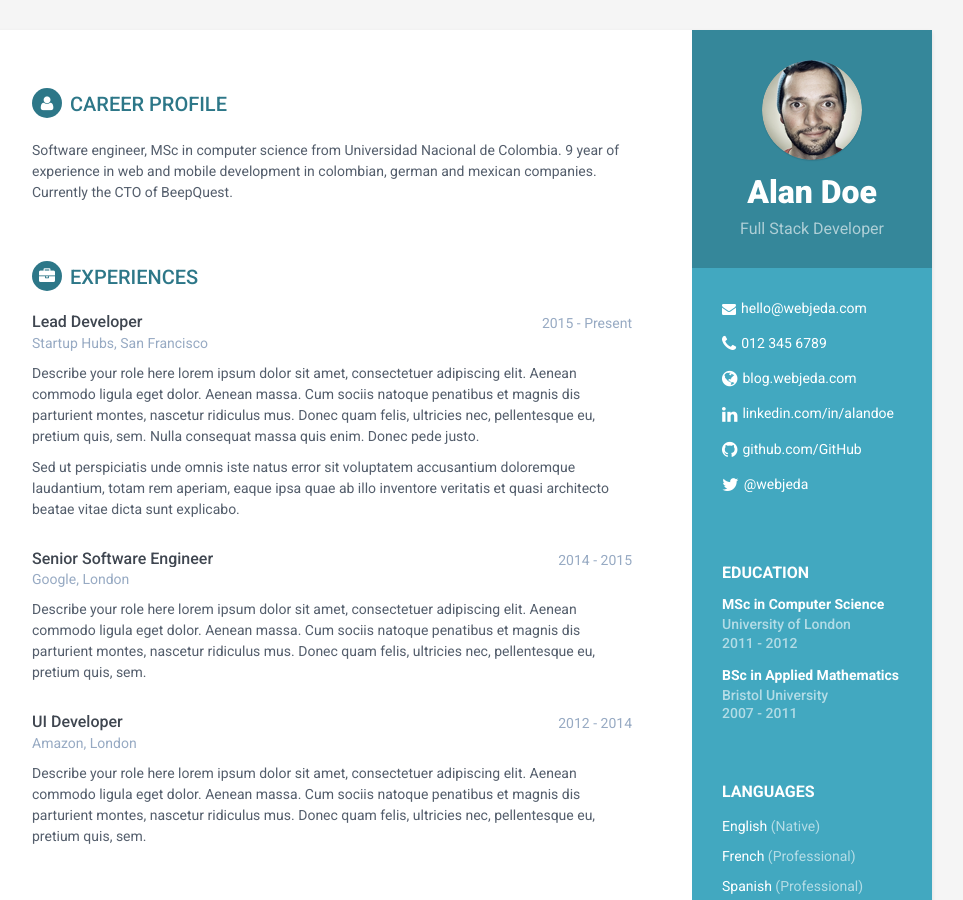
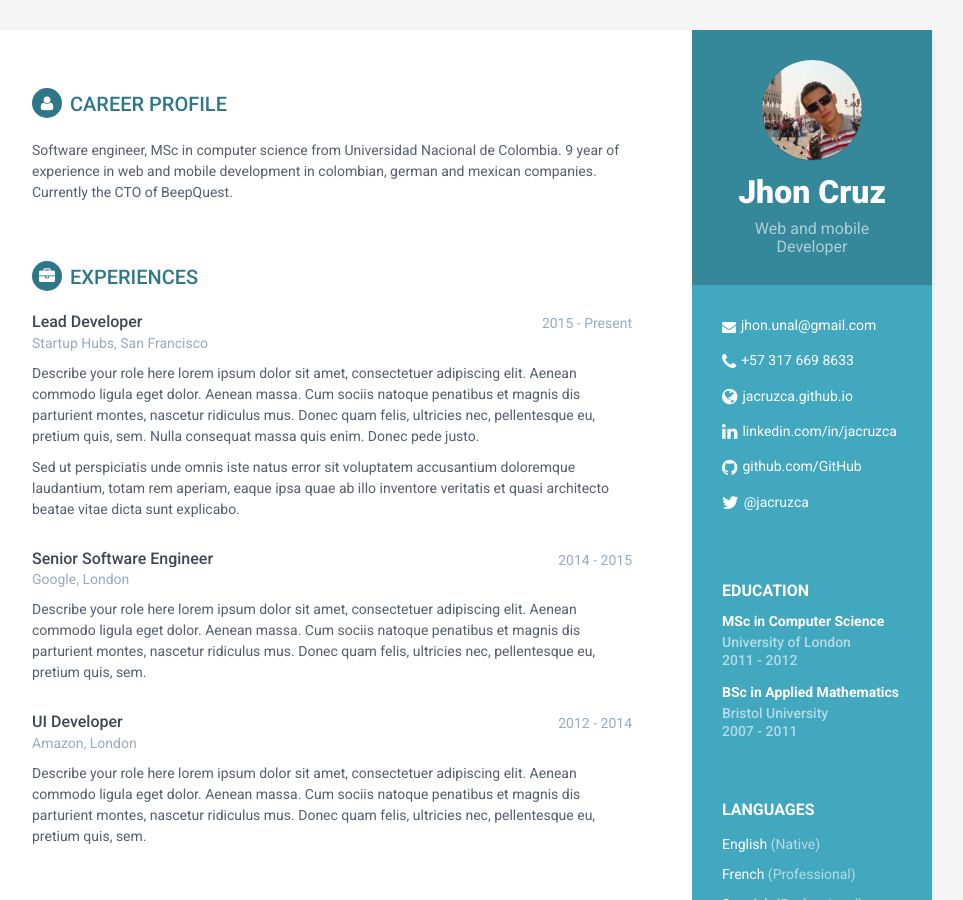
Before and after one commit to jacruzca/jacruzca.github.io, a Jekyll site: the page built from index.html, in a window 1280 px wide and 900 px high. Shown: the whole window, without its empty margins (188-1151 px from the left). Built offline with Jekyll 4.4.1, drawn with Linux system fonts in a browser that asks for light colours.

Commit message:
Fixed base url

```diff
--- a/_config.yml
+++ b/_config.yml
@@ -1,7 +1,7 @@
 
-title: My Resume
-url: 'http://webjeda.com'
-baseurl: '/online-cv' #change it according to your repository name
+title: Jhon Cruz Resume
+url: 'https://jacruzca.github.io'
+baseurl: '/' #change it according to your repository name
 
 
 # Enable one of these styles by removing #. Style will be applied only after restarting the build or serve.
@@ -13,17 +13,17 @@ baseurl: '/online-cv' #change it according to your repository name
 
 
 #Profile information
-name: Alan Doe
-tagline: Full Stack Developer
+name: Jhon Cruz
+tagline: Web and mobile Developer
 pic: profile.png  #place a 100x100 picture inside /assets/images/ folder and provide the name of the file below
 
 #sidebar links
-email: hello@webjeda.com
-phone: 012 345 6789
-website: blog.webjeda.com #do not add http://
-linkedin: alandoe
-github: sharu725
-twitter: '@webjeda'
+email: jhon.unal@gmail.com
+phone: +57 317 669 8633
+website: jacruzca.github.io #do not add http://
+linkedin: jacruzca
+github: jacruzca
+twitter: '@jacruzca'
 
 
 # Tracker
```
Also changed, not shown: assets/images/profile.png, 1 other file.
